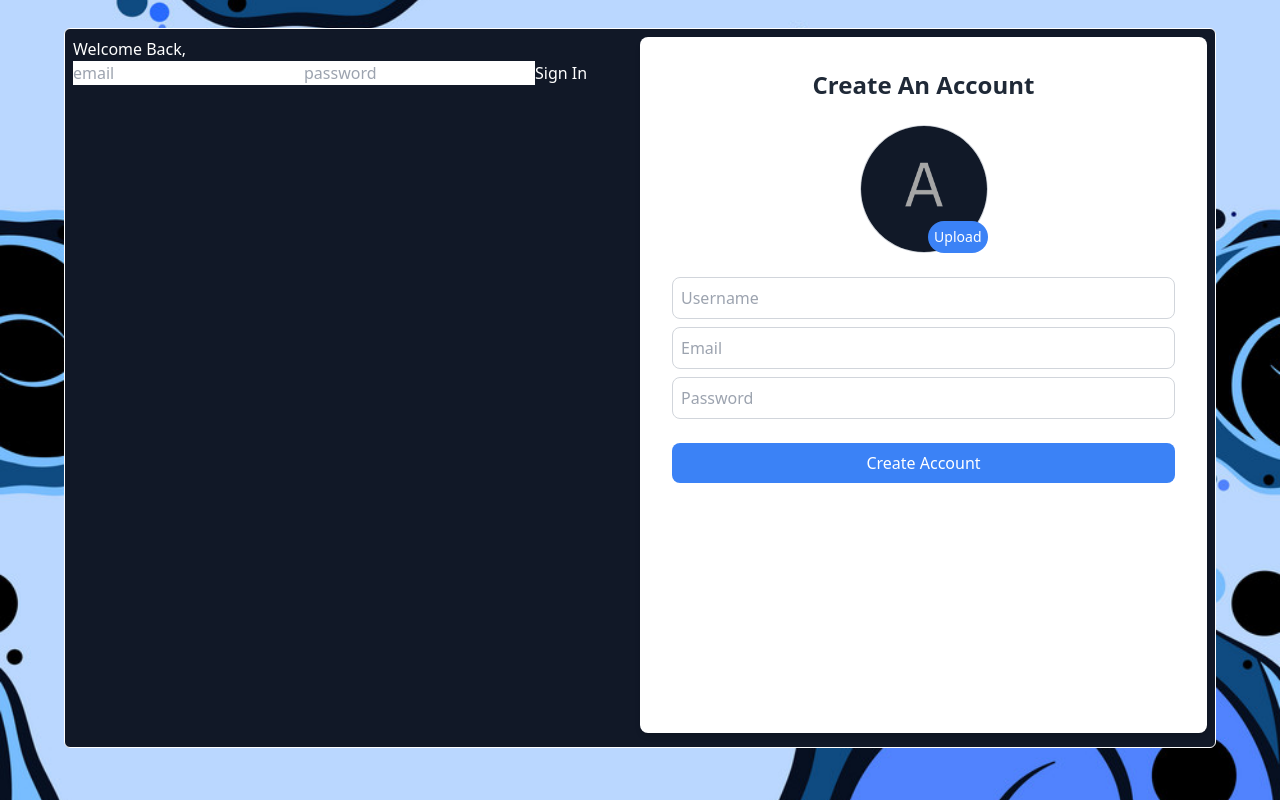
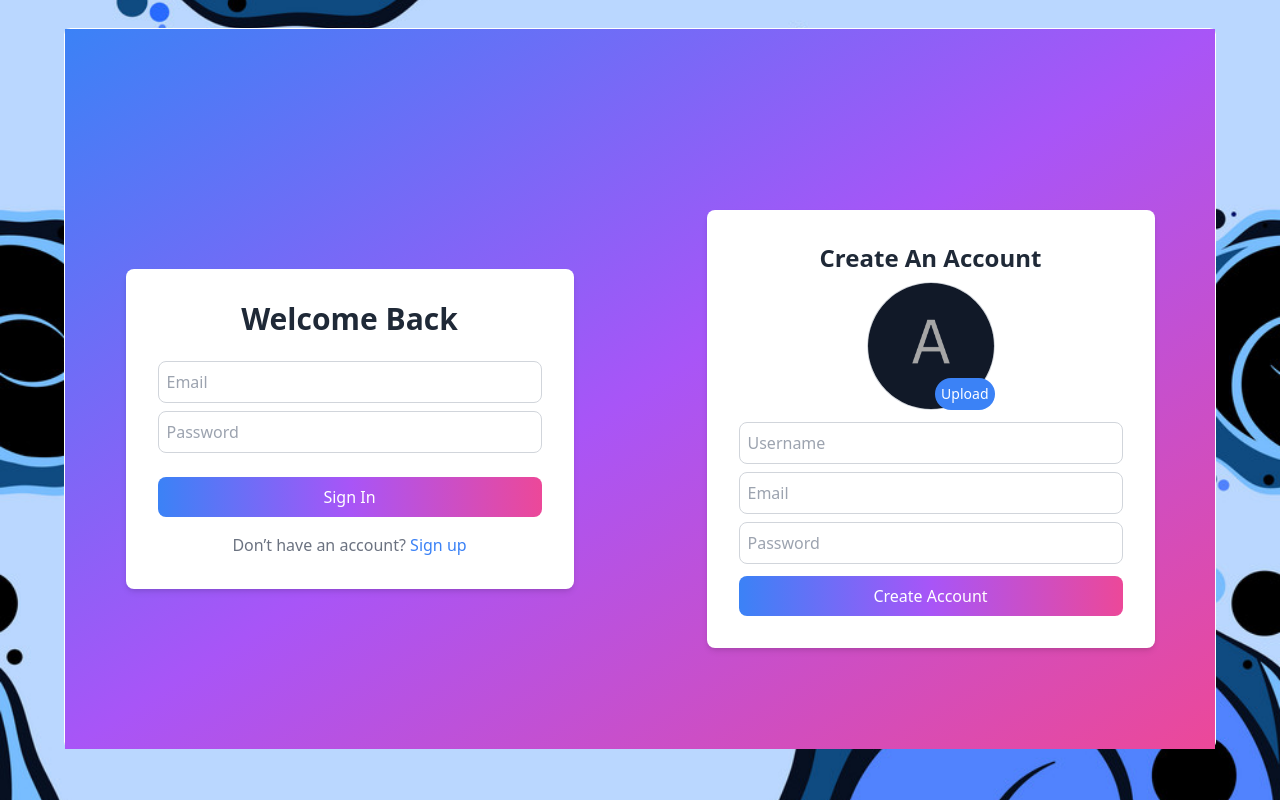
Before and after one commit to Shariful-Islam-Saju/React-Chat-Firbase, a React (Vite) app: page / in a window 1280 px wide. Built offline with nearby package versions, Linux system fonts and the light colour scheme.

Commit message:
Design the Sign in page

```diff
--- a/src/components/sign/Account.jsx
+++ b/src/components/sign/Account.jsx
@@ -4,7 +4,7 @@ import Register from "./Register";
 
 const Account = () => {
   return (
-    <div className="flex justify-between w-[90vw] h-[90vh] p-2">
+    <div className="flex overflow-hidden justify-between w-[90vw] h-[90vh]   gap-3  bg-gradient-to-br from-blue-500 via-purple-500 to-pink-500">
       <Login />
       <Register />
     </div>
--- a/src/components/sign/Login.jsx
+++ b/src/components/sign/Login.jsx
@@ -2,13 +2,38 @@ import React from "react";
 
 const Login = () => {
   return (
-    <div className="flex-[1]">
-      <h1>Welcome Back,</h1>
-      <form>
-        <input type="text" placeholder="email" />
-        <input type="text" placeholder="password" />
-        <button type="submit">Sign In</button>
-      </form>
+    <div className="min-h-screen  flex-[1] flex justify-center items-center">
+      <div className="bg-white p-8 flex flex-col justify-evenly  rounded-lg shadow-md w-full max-w-md">
+        <h1 className="text-3xl font-semibold text-gray-800 mb-6 text-center">
+          Welcome Back
+        </h1>
+        <form className="space-y-6">
+          <div className="flex flex-col space-y-2">
+            <input
+              type="email"
+              placeholder="Email"
+              className="border border-gray-300 rounded-lg p-2 focus:outline-none focus:ring-2 focus:ring-blue-500"
+            />
+            <input
+              type="password"
+              placeholder="Password"
+              className="border border-gray-300 rounded-lg p-2 focus:outline-none focus:ring-2 focus:ring-blue-500"
+            />
+          </div>
+          <button
+            type="submit"
+            className="w-full bg-gradient-to-r from-blue-500 via-purple-500 to-pink-500 text-white rounded-lg p-2 hover:opacity-90 transition duration-200"
+          >
+            Sign In
+          </button>
+        </form>
+        <p className="text-center text-gray-500 mt-4">
+          Don’t have an account?{" "}
+          <a href="/register" className="text-blue-500 hover:underline">
+            Sign up
+          </a>
+        </p>
+      </div>
     </div>
   );
 };
--- a/src/components/sign/Register.jsx
+++ b/src/components/sign/Register.jsx
@@ -28,12 +28,12 @@ const Register = () => {
   }, [avatar.url]);
 
   return (
-    <div className="flex-[1] justify-center   w-full items-center">
-      <div className="bg-white p-8 flex h-[87vh] jue flex-col rounded-lg shadow-md ">
-        <h1 className="text-2xl font-semibold text-gray-800 mb-6 text-center">
+    <div className="min-h-screen flex-[1] flex justify-center items-center">
+      <div className="bg-white p-8 flex  justify-evenly flex-col rounded-lg shadow-md w-full max-w-md">
+        <h1 className="text-2xl font-semibold text-gray-800 mb-2 text-center">
           Create An Account
         </h1>
-        <form className="space-y-6">
+        <form className="space-y-3">
           <div className="flex flex-col items-center">
             <label htmlFor="file" className="cursor-pointer">
               <div className="relative">
@@ -74,7 +74,7 @@ const Register = () => {
           </div>
           <button
             type="submit"
-            className="w-full bg-blue-500 text-white rounded-lg p-2 hover:bg-blue-600 transition duration-200"
+            className="w-full bg-gradient-to-r from-blue-500 via-purple-500 to-pink-500 text-white rounded-lg p-2 hover:opacity-90 transition duration-200"
           >
             Create Account
           </button>
```
